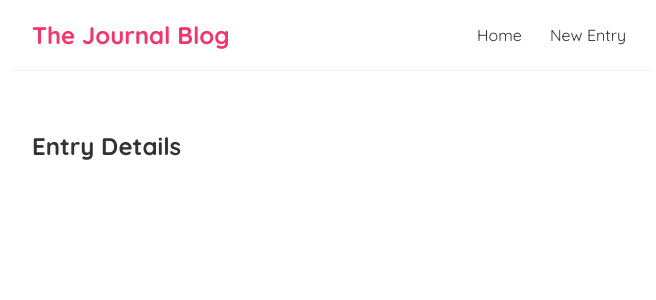
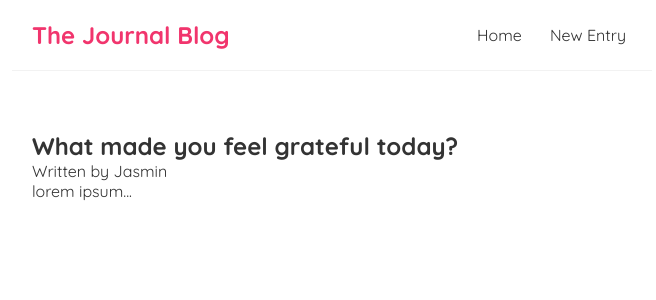
Before and after one commit to jsongcodes/journal-blog, a React (Create React App) app: page /entries/1 in a window 1280 px wide. Shown: the top 300 px of the page, without its empty margins (308-964 px from the left). Built offline with nearby package versions, Linux system fonts and the light colour scheme; data requests are answered from the project's data file.

Commit message:
Created fetch request

```diff
--- a/src/EntryDetails.js
+++ b/src/EntryDetails.js
@@ -1,11 +1,28 @@
-import {useParams} from 'react-router-dom';
+import { useEffect, useState } from "react";
+import { useParams } from "react-router-dom";
 
 const EntryDetails = () => {
-    return(
-        <div className="entry-details">
-        <h2>Entry Details</h2>
-        </div>
-    )
-}
+  const { id } = useParams();
+  const [entries, setEntries] = useState(null);
+
+
+  useEffect(() => {
+    fetch(`http://localhost:8000/entries/${id}`)
+    .then(resp => resp.json())
+    .then(data => setEntries(data))
+}, [])
+
+  return (
+    <div className="entry-details">
+        {entries && (
+            <article>
+                <h2>{entries.title}</h2>
+                <p>Written by {entries.author}</p>
+                <div>{entries.body}</div>
+            </article>
+        )}
+    </div>
+  );
+};
 
 export default EntryDetails;
--- a/src/EntryList.js
+++ b/src/EntryList.js
@@ -1,11 +1,14 @@
-const EntryList = ({ entries, title }) => {
+import { Link } from "react-router-dom";
+
+const EntryList = ({ entries }) => {
   return (
     <div className="entry-list">
-      <h2>{title}</h2>
       {entries.map((entry) => (
         <div className="entry-preview" key={entry.id}>
-          <h2>{entry.title}</h2>
-          <p>Written by {entry.author}</p>
+          <Link to={`/entries/${entry.id}`}>
+            <h2>{entry.title}</h2>
+            <p>Written by {entry.author}</p>
+          </Link>
         </div>
       ))}
     </div>
```
